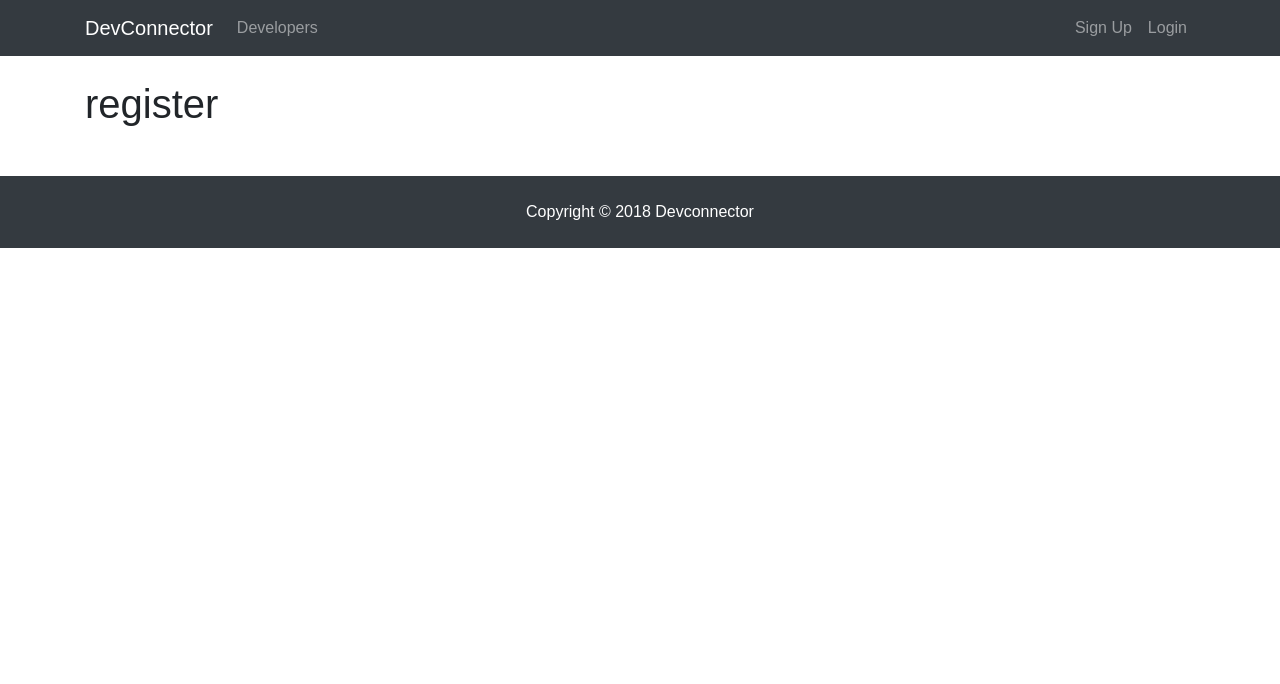
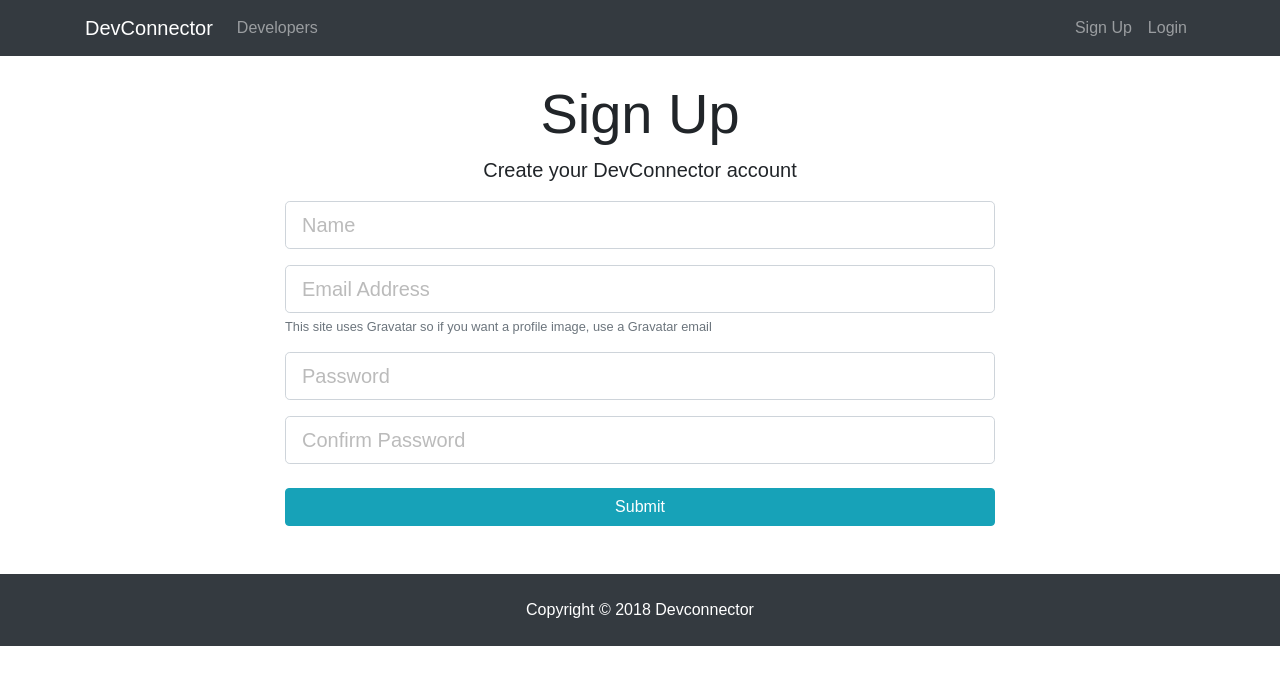
Before and after one commit to nazimkazim/MERN-stack-Front-To-Back, a React (Create React App) app in the folder client/: page /register in a window 1280 px wide. Shown: the top 684 px of the page. Built offline with nearby package versions, Linux system fonts and the light colour scheme.

Commit message:
add registration form

```diff
--- a/client/src/components/auth/Register.js
+++ b/client/src/components/auth/Register.js
@@ -1,10 +1,95 @@
 import React, { Component } from 'react';
 
 class Register extends Component {
+  constructor() {
+    super();
+    this.state = {
+      name: '',
+      email: '',
+      password: '',
+      password2: '',
+      errors: {}
+    };
+
+    this.onChange = this.onChange.bind(this);
+    this.onSubmit = this.onSubmit.bind(this);
+  }
+
+  onChange(e) {
+    this.setState({ [e.target.name]: e.target.value });
+  }
+
+  onSubmit(e) {
+    e.preventDefault();
+    const newUser = {
+      name: this.state.name,
+      email: this.state.email,
+      password: this.state.password,
+      password2: this.state.password2
+    };
+    console.log(newUser);
+  }
+
   render() {
     return (
-      <div>
-        <h1>register</h1>
+      <div className="register">
+        <div className="container">
+          <div className="row">
+            <div className="col-md-8 m-auto">
+              <h1 className="display-4 text-center">Sign Up</h1>
+              <p className="lead text-center">
+                Create your DevConnector account
+              </p>
+              <form onSubmit={this.onSubmit}>
+                <div className="form-group">
+                  <input
+                    type="text"
+                    className="form-control form-control-lg"
+                    placeholder="Name"
+                    name="name"
+                    value={this.state.name}
+                    onChange={this.onChange}
+                  />
+                </div>
+                <div className="form-group">
+                  <input
+                    type="email"
+                    className="form-control form-control-lg"
+                    placeholder="Email Address"
+                    name="email"
+                    value={this.state.email}
+                    onChange={this.onChange}
+                  />
+                  <small className="form-text text-muted">
+                    This site uses Gravatar so if you want a profile image, use
+                    a Gravatar email
+                  </small>
+                </div>
+                <div className="form-group">
+                  <input
+                    type="password"
+                    className="form-control form-control-lg"
+                    placeholder="Password"
+                    name="password"
+                    value={this.state.password}
+                    onChange={this.onChange}
+                  />
+                </div>
+                <div className="form-group">
+                  <input
+                    type="password"
+                    className="form-control form-control-lg"
+                    placeholder="Confirm Password"
+                    name="password2"
+                    value={this.state.password2}
+                    onChange={this.onChange}
+                  />
+                </div>
+                <input type="submit" className="btn btn-info btn-block mt-4" />
+              </form>
+            </div>
+          </div>
+        </div>
       </div>
     );
   }
```
